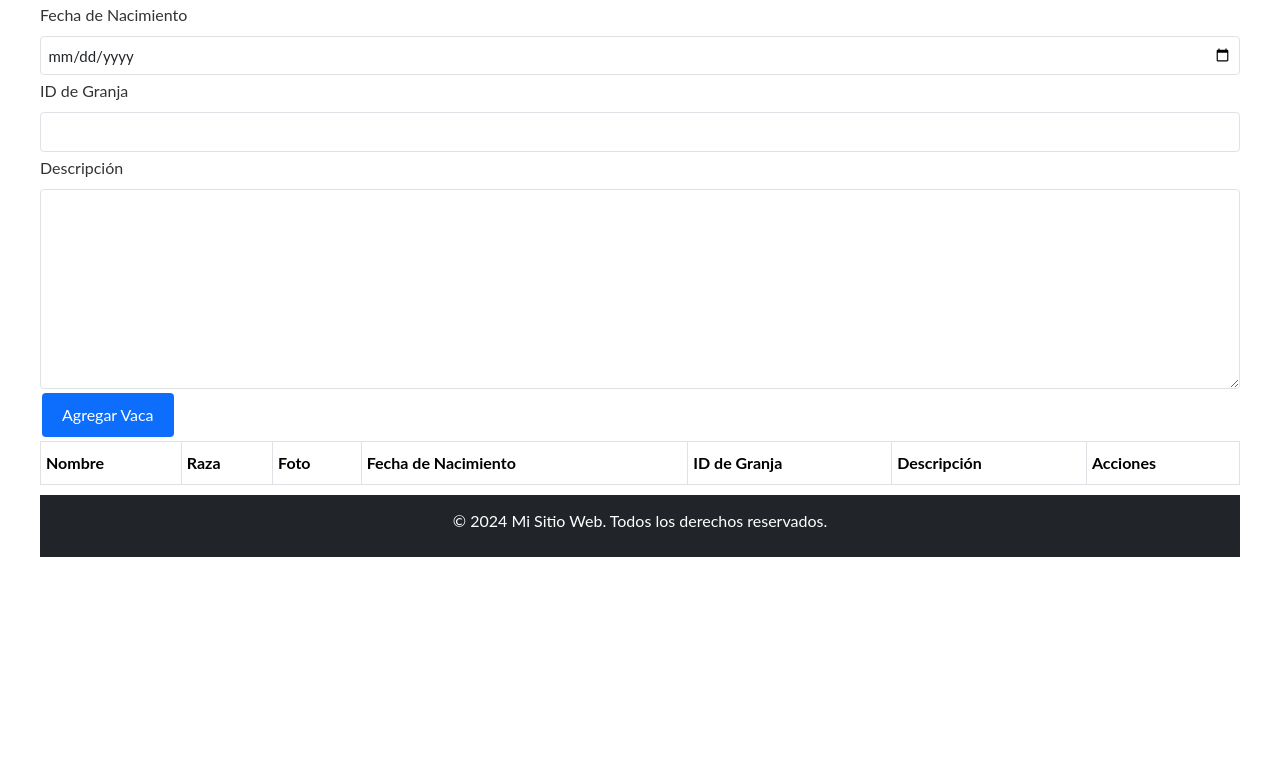
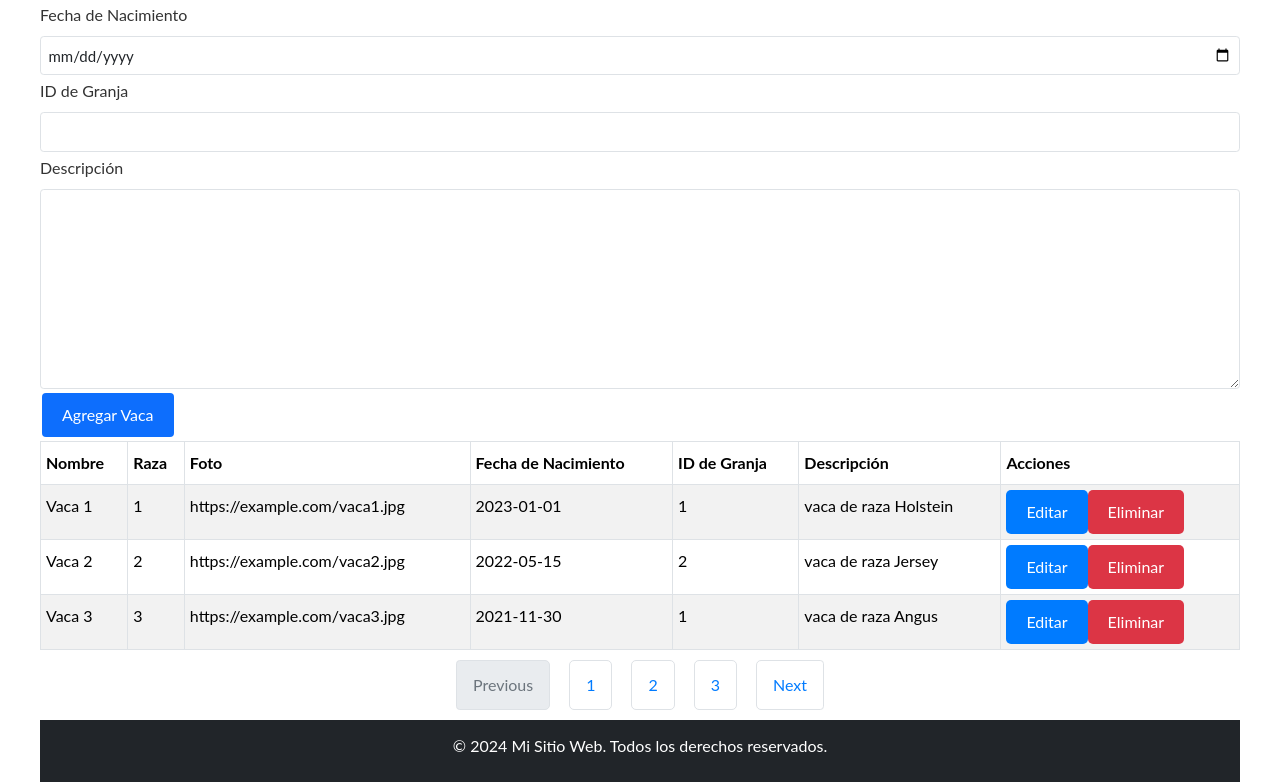
Before and after one commit to stevengodev/FarmeApp, a React (Create React App) app: page /cows in a window 1280 px wide. Shown: the part 326-1108 px from the top of the page. Before the commit the page ends 883 px from the top, so only its background shows below. Built offline with nearby package versions, Linux system fonts and the light colour scheme.

Commit message:
Agregando paginacion

```diff
--- a/src/components/BullComponet/FormBulls.jsx
+++ b/src/components/BullComponet/FormBulls.jsx
@@ -4,7 +4,14 @@ import { useNavigate } from 'react-router-dom';
 
 const FormBulls = () => {
   const navigate = useNavigate();
-  const [cows, setCows] = useState([]);
+  const [cows, setCows] = useState([
+    { Name: 'Toro1', Breed_Id: '1', BirthDate: '2023-01-01', Farm_Id: '1', IsDeted: 'Yes' },
+  { Name: 'Toro2', Breed_Id: '2', BirthDate: '2022-05-15', Farm_Id: '2', IsDeted: 'No' },
+  { Name: 'Toro3', Breed_Id: '3', BirthDate: '2021-11-30', Farm_Id: '1', IsDeted: 'Yes' }
+  ]);
+
+
+
   const [newCow, setNewCow] = useState({
     Name: '',
     BirthDate: '',
@@ -120,13 +127,10 @@ const FormBulls = () => {
               <td>{cow.Farm_Id}</td>
               <td>{cow.IsDeted}</td>
               <td>
-                <Button variant="primary">
+                <Button variant="primary" className='editar' style={{marginRight:'10px'}}>
                   Editar
                 </Button>
-              </td>
-
-              <td>
-                <Button variant="danger" onClick={() => handleDeleteCow(index)}>
+                <Button variant="danger" className='eliminar' onClick={() => handleDeleteCow(index)}>
                   Eliminar
                 </Button>
               </td>
--- a/src/components/CowBabiesComponet/CowBabiesForm.jsx
+++ b/src/components/CowBabiesComponet/CowBabiesForm.jsx
@@ -1,6 +1,7 @@
 import React, { useState } from 'react';
 import { Button, Form, Table } from 'react-bootstrap';
 import '../../assets/styles/global.css'
+import Pagination from '../Pagination/Pagination';
 
 const CowBabiesForm = () => {
   const [matingRecords, setMatingRecords] = useState([{
@@ -19,7 +20,8 @@ const CowBabiesForm = () => {
     Bulls_Id: '102',
     Breed_Id: '2'
   },
-  {    MatingDate: '2024-06-05',
+  {
+    MatingDate: '2024-06-05',
     BirthDate: '2024-12-05',
     Name: 'Vaca 3',
     Cows_Id: '2',
@@ -132,7 +134,7 @@ const CowBabiesForm = () => {
           />
         </Form.Group>
 
-          <div style={{marginTop: '20px'}} >
+        <div style={{ marginTop: '20px' }} >
           <Button variant="primary" className='btn-emparejamiento' onClick={handleAddRecord}>
             Agregar Emparejamiento
           </Button>
@@ -144,7 +146,7 @@ const CowBabiesForm = () => {
 
 
       </Form>
-      <Table striped bordered hover style={{marginTop: '20px'}} >
+      <Table striped bordered hover style={{ marginTop: '20px' }} >
         <thead>
           <tr>
             <th>Nombre</th>
@@ -167,7 +169,7 @@ const CowBabiesForm = () => {
               <td>{record.Bulls_Id}</td>
               <td>
 
-              <Button variant="primary" className='editar' style={{marginRight: '10px'}} >
+                <Button variant="primary" className='editar' style={{ marginRight: '10px' }} >
                   Editar
                 </Button>
 
@@ -180,15 +182,7 @@ const CowBabiesForm = () => {
         </tbody>
       </Table>
 
-      <nav aria-label="Page navigation example">
-  <ul className="pagination">
-    <li className="page-item disabled"><a className="page-link" href="#">Previous</a></li>
-    <li className="page-item"><a className="page-link" href="#">1</a></li>
-    <li className="page-item"><a className="page-link" href="#">2</a></li>
-    <li className="page-item"><a className="page-link" href="#">3</a></li>
-    <li className="page-item"><a className="page-link" href="#">Next</a></li>
-  </ul>
-</nav>
+          <Pagination/>
 
     </div>
   );
--- a/src/components/CowComponent/FormCows.jsx
+++ b/src/components/CowComponent/FormCows.jsx
@@ -1,10 +1,17 @@
 import React, { useState, useEffect } from 'react';
 import { Button, Form, Table } from 'react-bootstrap';
 import { useNavigate } from 'react-router-dom';
+import Pagination from '../Pagination/Pagination';
 
 const FormCows = () => {
   const navigate = useNavigate();
-  const [cows, setCows] = useState([]);
+  const [cows, setCows] = useState([
+
+    { Name: 'Vaca 1', Breed_Id: '1', Photo: 'https://example.com/vaca1.jpg', DateBirth: '2023-01-01', Farm_Id: '1', Description: 'vaca de raza Holstein' },
+  { Name: 'Vaca 2', Breed_Id: '2', Photo: 'https://example.com/vaca2.jpg', DateBirth: '2022-05-15', Farm_Id: '2', Description: 'vaca de raza Jersey' },
+  { Name: 'Vaca 3', Breed_Id: '3', Photo: 'https://example.com/vaca3.jpg', DateBirth: '2021-11-30', Farm_Id: '1', Description: 'vaca de raza Angus' },
+
+  ]);
   const [newCow, setNewCow] = useState({
     Name: '',
     Photo: '',
@@ -137,7 +144,13 @@ const FormCows = () => {
               <td>{cow.Farm_Id}</td>
               <td>{cow.Description}</td>
               <td>
-                <Button variant="danger" onClick={() => handleDeleteCow(index)}>
+
+              <Button variant="primary" className='editar'>
+                  Editar
+                </Button>
+
+
+                <Button variant="danger" className='eliminar' onClick={() => handleDeleteCow(index)}>
                   Eliminar
                 </Button>
               </td>
@@ -145,6 +158,9 @@ const FormCows = () => {
           ))}
         </tbody>
       </Table>
+
+          <Pagination/>
+
     </div>
   );
 };
--- /dev/null
+++ b/src/components/Pagination/Pagination.jsx
@@ -0,0 +1,20 @@
+
+const Pagination = () => {
+
+    return <>
+
+        <nav aria-label="Page navigation example">
+            <ul className="pagination">
+                <li className="page-item disabled"><a className="page-link" href="#">Previous</a></li>
+                <li className="page-item"><a className="page-link" href="#">1</a></li>
+                <li className="page-item"><a className="page-link" href="#">2</a></li>
+                <li className="page-item"><a className="page-link" href="#">3</a></li>
+                <li className="page-item"><a className="page-link" href="#">Next</a></li>
+            </ul>
+        </nav>
+
+    </>
+
+}
+
+export default Pagination;
--- a/src/components/ProductManagement/ProductForm.jsx
+++ b/src/components/ProductManagement/ProductForm.jsx
@@ -20,8 +20,6 @@ const ProductForm = ({ onSubmit }) => {
 
   return (
     <div>
-      <h2>Add Product</h2>
-
       <form onSubmit={handleSubmit}>
 
         <div class="form-group">
@@ -41,12 +39,14 @@ const ProductForm = ({ onSubmit }) => {
             </div>
 
         <div className="mb-3">
-          <label htmlFor="price" className="form-label">Price</label>
+          <label htmlFor="price" className="form-label">Precio</label>
           <input type="number" className="form-control" id="price" value={price} onChange={(e) => setPrice(e.target.value)} required />
         </div>
 
 
-        <button type="submit" className="btn btn-primary">Add Product</button>
+        <button type="submit" className="btn btn-primary">Agregar</button>
+        <button type="reset" className="btn btn-secondary">Cancelar</button>
+
       </form>
     </div>
   );
--- a/src/pages/BullPages/BullPage.jsx
+++ b/src/pages/BullPages/BullPage.jsx
@@ -1,9 +1,9 @@
-import StaffList from "../../components/StaffRegistrationForm/StaffList";
 import { useNavigate } from 'react-router-dom';
 import FormBulls from "../../components/BullComponet/FormBulls";
 import BusinessBar from '../../components/BuisnessBar/Buisnessbar';
 import NavbarGlobal from "../../components/Navbar/NavBarGlobal";
 import React, { useEffect } from 'react';
+import Pagination from '../../components/Pagination/Pagination';
 
 const BullPage = () => {
 
@@ -24,6 +24,9 @@ const BullPage = () => {
       <h1>Registro de Toros</h1>
       <BusinessBar />
       <FormBulls />
+
+      <Pagination/>
+
     </div>
   )
 
--- a/src/pages/Farms/FarmsListPage.jsx
+++ b/src/pages/Farms/FarmsListPage.jsx
@@ -1,14 +1,24 @@
 import React, { useState, useEffect } from 'react';
-import axios from 'axios';
-import { Container, Row, Col, Card, Spinner } from 'react-bootstrap';
 import 'bootstrap/dist/css/bootstrap.min.css';
 import FarmsList from '../../components/Farms/FarmsList';
+import NavbarGlobal from "../../components/Navbar/NavBarGlobal";
+import Pagination from '../../components/Pagination/Pagination'
+
+
 
 const FarmsListPage = () => {
 
+    useEffect(() => {
+        // Cambiar el título de la pestaña
+        document.title = 'Lista de negocios';
+    }, []); // Esto se ejecutará cada vez que el título cambie
+
     return <>
 
-    <FarmsList/>
+        <NavbarGlobal />
+        <h1>Lista de negocios</h1>
+        <FarmsList />
+        <Pagination/>
 
     </>
 
--- a/src/pages/Home/HomePage.jsx
+++ b/src/pages/Home/HomePage.jsx
@@ -11,11 +11,9 @@ const HomePage = () => {
     <div>
       <NavbarHome/>
       <PresentationImage/>
-
       <BusinessCardAtHome />
       <ContactoHome />
-
-      < AccessibilityButton />
+      <AccessibilityButton />
     </div>
   );
 };
--- a/src/pages/ProductRegistration/ProductListPage.jsx
+++ b/src/pages/ProductRegistration/ProductListPage.jsx
@@ -1,29 +1,33 @@
 import ProductList from "../../components/ProductManagement/ProductList"
 import { useNavigate } from 'react-router-dom';
-
+import React, { useEffect } from 'react';
 import ProductForm from "../../components/ProductManagement/ProductForm"
-import BusinessBar  from '../../components/BuisnessBar/Buisnessbar';
+import BusinessBar from '../../components/BuisnessBar/Buisnessbar';
+import NavbarGlobal from "../../components/Navbar/NavBarGlobal";
 
 const ProductListPage = () => {
-    const navigate = useNavigate();
 
-    const handleNavigate = (ruta) => {
-      navigate(ruta);
-    };
+  useEffect(() => {
+    // Cambiar el título de la pestaña
+    document.title = 'Lista de productos';
+  }, []); // Esto se ejecutará cada vez que el título cambie
 
-    return <>
+  const navigate = useNavigate();
 
-    <h2>Lista de productos</h2>
+  const handleNavigate = (ruta) => {
+    navigate(ruta);
+  };
 
-        <div>
-             <BusinessBar/>
-             <ProductForm />
+  return <>
 
-          </div>
+    <NavbarGlobal />
 
-    < ProductList />
+    <h2>Productos</h2>
+    <BusinessBar />
+    <ProductForm />
+    <ProductList />
 
-    </>
+  </>
 
 }
 
```
Lines whose indentation alone changed are shown as unchanged.
